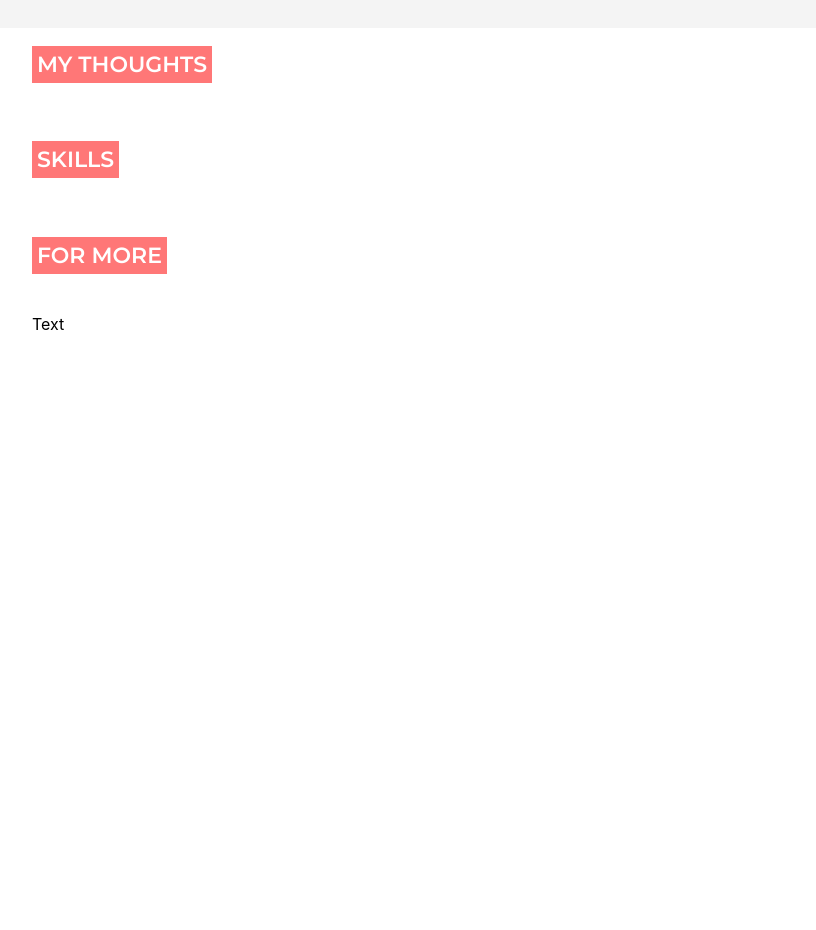
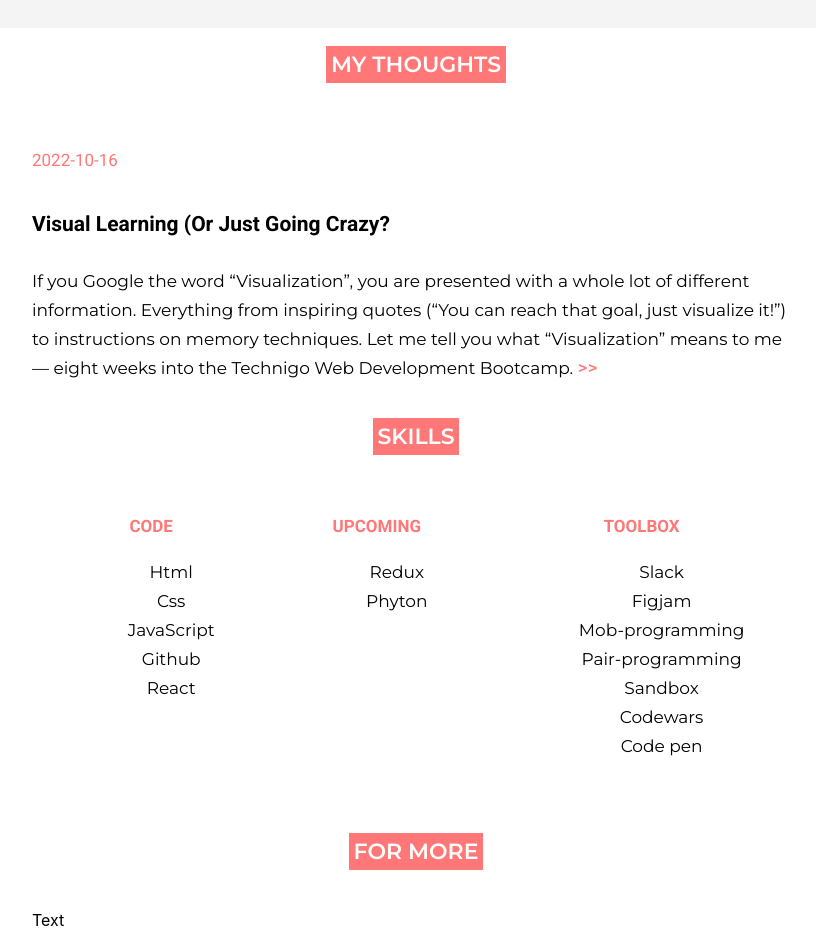
Before and after one commit to Technigo/project-react-portfolio, a React (Create React App) app: page / in a window 1280 px wide. Shown: the part 520-1450 px from the top of the page, without its empty margins (224-1040 px from the left). Before the commit the page ends 854 px from the top, so only its background shows below. Built offline with nearby package versions, Linux system fonts and the light colour scheme; no server answers.

Commit message:
basic styling in some sections, global styled components created

```diff
--- a/src/Components/FeaturedProjects.js
+++ b/src/Components/FeaturedProjects.js
@@ -19,7 +19,7 @@ const FeaturedProjects = () => {
     <OuterWrapper gray>
       <InnerWrapper>
         <WhitePinkH2>FEATURED PROJECTS</WhitePinkH2>
-        {filteredProjects.map((project) => <div>{project.name}</div>)}
+        {filteredProjects.map((project) => <div>{project.name} {project.html_url}</div>)}
       </InnerWrapper>
     </OuterWrapper>
   )
--- a/src/Components/MyThoughts.js
+++ b/src/Components/MyThoughts.js
@@ -1,15 +1,61 @@
 import React from 'react'
-import { OuterWrapper, InnerWrapper } from '../Styled components/GlobalStyles'
+import styled from 'styled-components'
+import { OuterWrapper, InnerWrapper, P, A } from '../Styled components/GlobalStyles'
 import { WhitePinkH2 } from '../Styled components/HeadlineStyles'
 
 const MyThoughts = () => {
+// An array for my articles in Medium (to be updated)
+  const Articles = [
+    {
+      name: 'Visual Learning (Or Just Going Crazy?',
+      url: 'https://medium.com/@jessika.lind/visual-learning-or-just-going-crazy-8bed5ea03163',
+      intro: 'If you Google the word “Visualization”, you are presented with a whole lot of different information. Everything from inspiring quotes (“You can reach that goal, just visualize it!”) to instructions on memory techniques. Let me tell you what “Visualization” means to me — eight weeks into the Technigo Web Development Bootcamp.',
+      date: '2022-10-16'
+    }
+  ]
+
   return (
     <OuterWrapper>
       <InnerWrapper>
         <WhitePinkH2>MY THOUGHTS</WhitePinkH2>
+
+        {Articles.map((article) => {
+          return (
+            <div>
+              <Date>{article.date}</Date>
+              <BlogName>{article.name}</BlogName>
+              <A href={article.date}>
+                <P>
+                  {article.intro}
+                  <ReadMoreArrow> &gt;&gt; </ReadMoreArrow>
+                </P>
+              </A>
+            </div>
+          );
+        })}
       </InnerWrapper>
     </OuterWrapper>
   )
 }
 
 export default MyThoughts
+
+const Date = styled.h3`
+  font-family: 'Roboto';
+  font-style: normal;
+  font-weight: 400;
+  font-size: 17px;
+  line-height: 41px;
+  color: #FF7777;
+`
+const BlogName = styled.h4`
+  font-family: 'Roboto';
+  font-style: normal;
+  font-weight: 700;
+  font-size: 21px;
+  line-height: 30px;
+`
+const ReadMoreArrow = styled.span`
+  color: #FF7777;
+  font-weight: 600;
+`
--- a/src/Components/Skills.js
+++ b/src/Components/Skills.js
@@ -1,15 +1,67 @@
 import React from 'react'
+import styled from 'styled-components'
 import { OuterWrapper, InnerWrapper } from '../Styled components/GlobalStyles'
-import { WhitePinkH2 } from '../Styled components/HeadlineStyles'
+import { WhitePinkH2, SkillHeader } from '../Styled components/HeadlineStyles'
 
 const Skills = () => {
   return (
     <OuterWrapper>
       <InnerWrapper>
         <WhitePinkH2>SKILLS</WhitePinkH2>
+        <SkillSection>
+          <div>
+            <SkillHeader>CODE</SkillHeader>
+            <Ul>
+              <Li>Html</Li>
+              <Li>Css</Li>
+              <Li>JavaScript</Li>
+              <Li>Github</Li>
+              <Li>React</Li>
+            </Ul>
+          </div>
+          <div>
+            <SkillHeader>UPCOMING</SkillHeader>
+            <Ul>
+              <Li>Redux</Li>
+              <Li>Phyton</Li>
+            </Ul>
+          </div>
+          <div>
+            <SkillHeader>TOOLBOX</SkillHeader>
+            <Ul>
+              <Li>Slack</Li>
+              <Li>Figjam</Li>
+              <Li>Mob-programming</Li>
+              <Li>Pair-programming</Li>
+              <Li>Sandbox</Li>
+              <Li>Codewars</Li>
+              <Li>Code pen</Li>
+            </Ul>
+          </div>
+        </SkillSection>
       </InnerWrapper>
     </OuterWrapper>
   )
 }
 
 export default Skills
+
+const SkillSection = styled.section`
+  display: flex;
+  flex-direction: column;
+  row-gap: 6vh;
+  height: 40vh;
+  flex-wrap: wrap;
+`
+const Li = styled.li`
+  font-family: 'Montserrat';
+  font-style: normal;
+  font-weight: 400;
+  font-size: 17px;
+  line-height: 29px;
+  text-align: center;
+`
+
+const Ul = styled.ul`
+  list-style-type: none;
+`
--- a/src/Styled components/GlobalStyles.js
+++ b/src/Styled components/GlobalStyles.js
@@ -10,6 +10,8 @@ export const OuterWrapper = styled.section`
 
 export const InnerWrapper = styled.section`
   width: 80%;
+  display: flex;
+  flex-direction: column;
 
   @media (min-width: 668px) and (max-width: 1024px) {
     width: 60%;
@@ -21,13 +23,6 @@ export const InnerWrapper = styled.section`
     width: 50%;
   }
 `
-
-export const StyledLink = styled.a`
-    text-decoration: none;
-    outline: none;
-    color: inherit;
-`
-
 export const P = styled.p`
     font-family: 'Montserrat';
     font-style: normal;
@@ -35,3 +30,12 @@ export const P = styled.p`
     font-size: 17px;
     line-height: 29px;
 `
+export const A = styled.a`
+  text-decoration: none;
+  outline: none;
+  color: inherit;
+
+  &&:Hover {
+    text-decoration: underline;
+  }
+`
--- a/src/Styled components/HeadlineStyles.js
+++ b/src/Styled components/HeadlineStyles.js
@@ -47,3 +47,13 @@ export const PinkH3 = styled.h3`
   color: #FF7777;
   padding: 2vh 0px 1px 0px;
 `
+
+export const SkillHeader = styled.h3`
+  font-family: 'Roboto';
+  font-style: normal;
+  font-weight: 700;
+  font-size: 17px;
+  line-height: 29px;
+  color: #FF7777;
+  text-align: center;
+`
```
